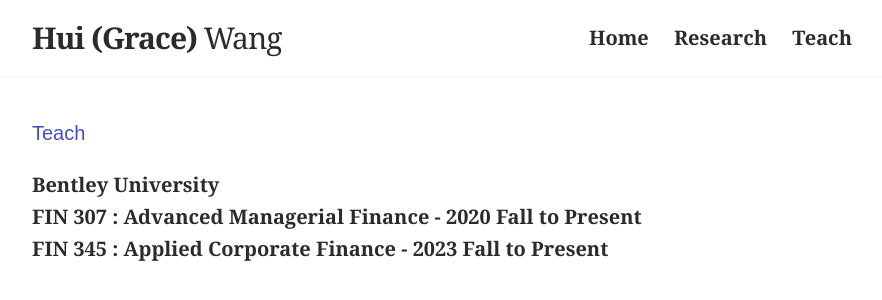
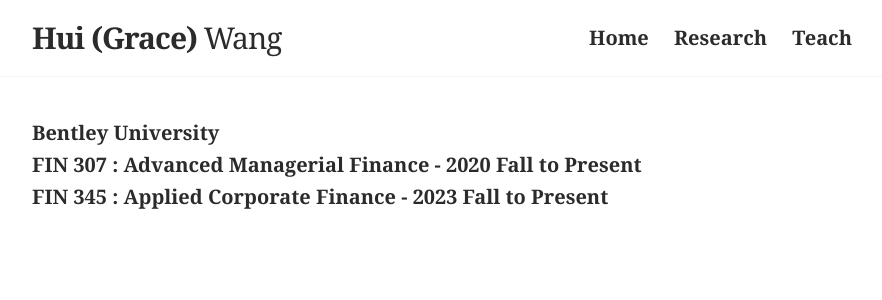
Before and after one commit to huigracewang/homepage, a Jekyll site: the page built from teach.md, in a window 1280 px wide. Shown: the top 300 px of the page, without its empty margins (198-1080 px from the left). Built offline with Jekyll 4.4.1, drawn with Linux system fonts in a browser that asks for light colours.

Commit message:
Update teach.md

```diff
--- a/teach.md
+++ b/teach.md
@@ -4,8 +4,6 @@ title: Teach
 slug: /T
 ---
 
-<h1 class="page-heading" style="color:#3f51b5">Teach</h1>
-
 <span style="color:#2b2b2b"><strong>Bentley University</strong></span><br>
 <span style="color:#2b2b2b"><strong>FIN 307 &#58; Advanced Managerial Finance - 2020 Fall to Present&nbsp;</strong></span><br>
 <span style="color:#2b2b2b"><strong>FIN 345 &#58; Applied Corporate Finance - 2023 Fall to Present &nbsp;</strong></span>
```
